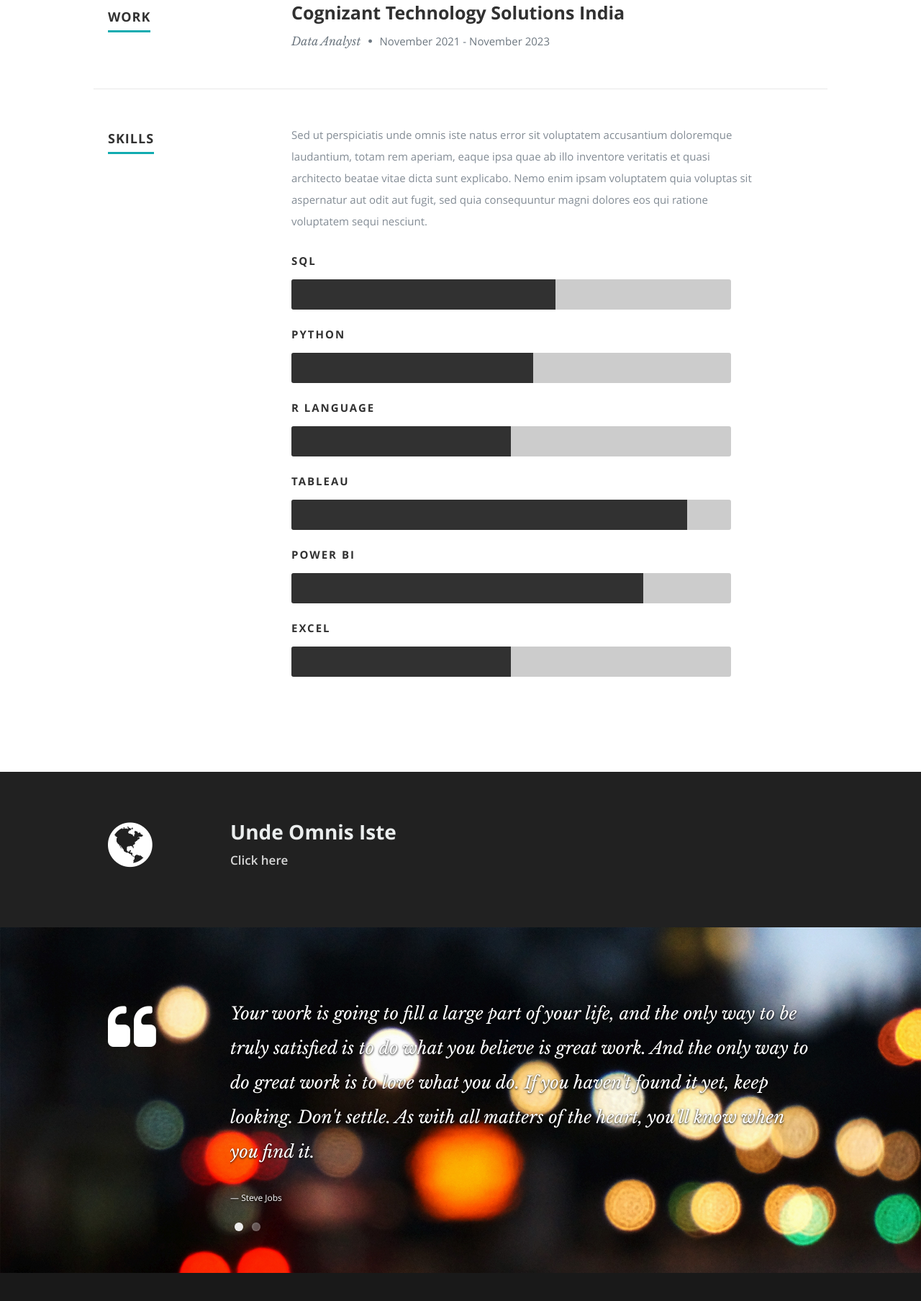
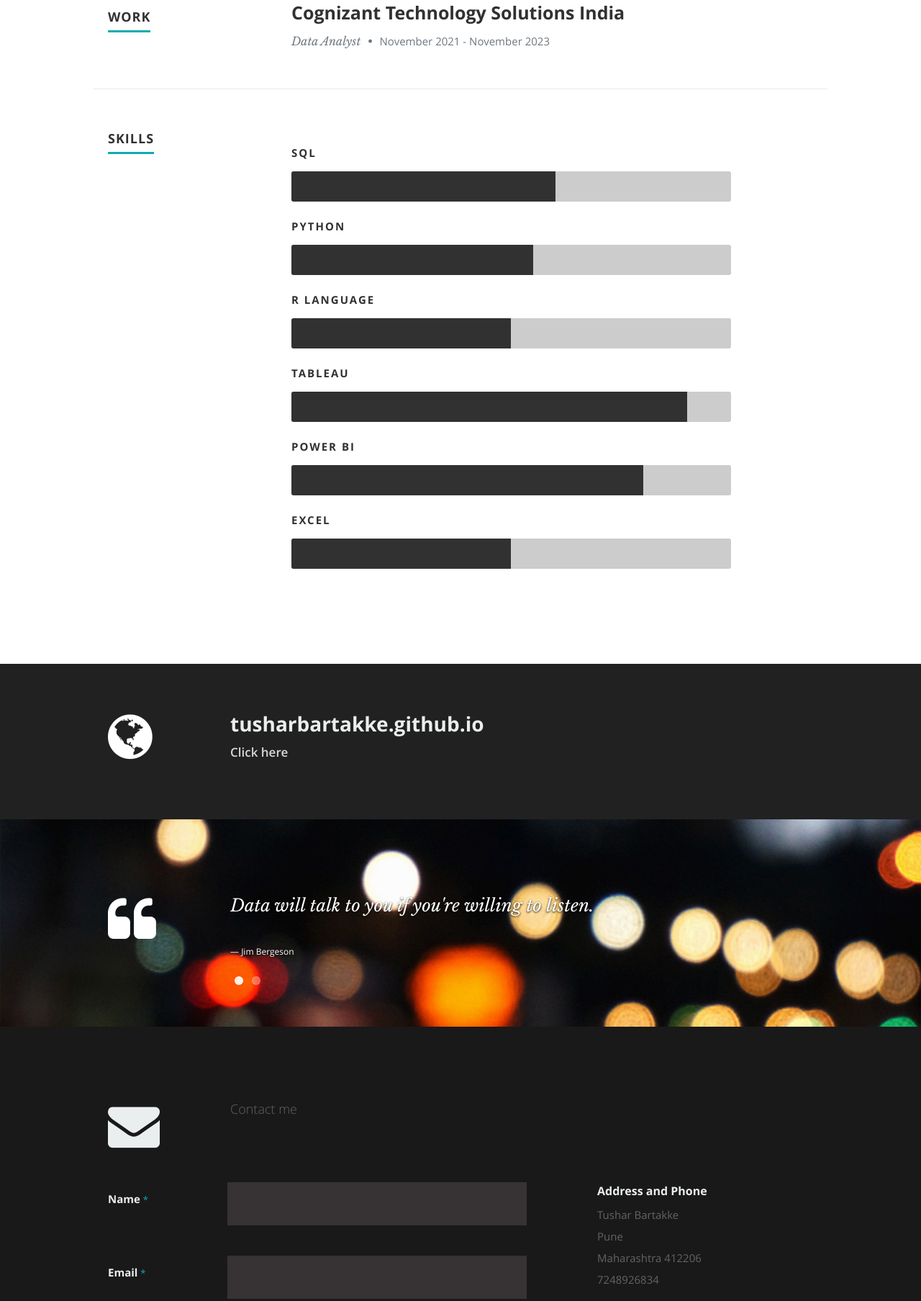
Before and after one commit to tusharbartakke/tusharbartakke.github.io, a plain HTML site: page index.html in a window 1280 px wide. Shown: the part 1728-3535 px from the top of the page at 72% size. Drawn offline with nearby package versions, Linux system fonts and the light colour scheme.

Commit message:
Update index.html

```diff
--- a/index.html
+++ b/index.html
@@ -217,10 +217,7 @@
 
          <div class="nine columns main-col">
 
-            <p>Sed ut perspiciatis unde omnis iste natus error sit voluptatem accusantium doloremque laudantium, totam rem aperiam,
-            eaque ipsa quae ab illo inventore veritatis et quasi architecto beatae vitae dicta sunt explicabo. Nemo enim ipsam
-            voluptatem quia voluptas sit aspernatur aut odit aut fugit, sed quia consequuntur magni dolores eos qui ratione
-            voluptatem sequi nesciunt.
+            <p>
             </p>
 
 				<div class="bars">
@@ -258,7 +255,7 @@
 
          <div class="seven columns">
 
-            <h2><span class="lead">Unde Omnis Iste</span></h2>
+            <h2><span class="lead">tusharbartakke.github.io</span></h2>
             <p><span class="lead">Click here</span></p>
 
          </div>
@@ -296,21 +293,17 @@
 
                      <li>
                         <blockquote>
-                           <p>Your work is going to fill a large part of your life, and the only way to be truly satisfied is
-                           to do what you believe is great work. And the only way to do great work is to love what you do.
-                           If you haven't found it yet, keep looking. Don't settle. As with all matters of the heart, you'll know when you find it.
+                           <p>Data will talk to you if you're willing to listen.
                            </p>
-                           <cite>Steve Jobs</cite>
+                           <cite>Jim Bergeson</cite>
                         </blockquote>
                      </li> <!-- slide ends -->
 
                      <li>
                         <blockquote>
-                           <p>This is Photoshop's version  of Lorem Ipsum. Proin gravida nibh vel velit auctor aliquet.
-                           Aenean sollicitudin, lorem quis bibendum auctor, nisi elit consequat ipsum, nec sagittis sem
-                           nibh id elit. Duis sed odio sit amet nibh vulputate cursus a sit amet mauris.
+                           <p>Without big data analytics, companies are blind and deaf, wandering out onto the web like deer on a freeway.
                            </p>
-                           <cite>Mr. Adobe</cite>
+                           <cite>Geoffrey Moore</cite>
                         </blockquote>
                      </li> <!-- slide ends -->
 
@@ -341,9 +334,7 @@
 
             <div class="ten columns">
 
-                  <p class="lead">Sed ut perspiciatis unde omnis iste natus error sit voluptatem accusantium doloremque laudantium, totam rem aperiam,
-                  eaque ipsa quae ab illo inventore veritatis et quasi architecto beatae vitae dicta sunt explicabo. Nemo enim ipsam
-                  voluptatem quia voluptas sit aspernatur aut odit aut fugit.
+                  <p class="lead">Contact me
                   </p>
 
             </div>
```
